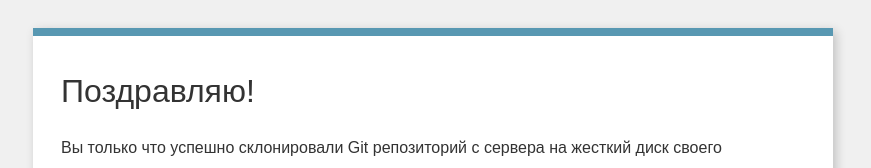
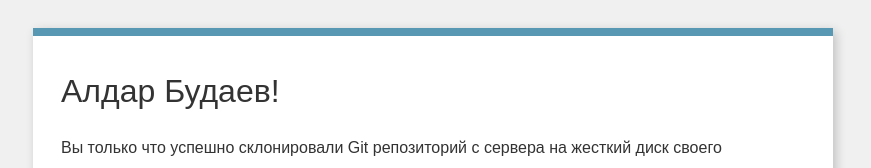
Before and after one commit to AldarBudaev/git-welcome-test, a plain HTML site: page index.html in a window 1280 px wide. Shown: the top 168 px of the page, without its empty margins (207-1078 px from the left). Drawn offline with Linux system fonts and the light colour scheme.

Commit message:
Entered username

```diff
--- a/index.html
+++ b/index.html
@@ -9,7 +9,7 @@
     </head>
     <body>
         <div class="box">
-            <h1>Поздравляю!</h1>
+            <h1>Алдар Будаев!</h1>
             <p>
                 Вы только что успешно склонировали Git репозиторий с сервера на
                 жесткий диск своего компьютера.
```
